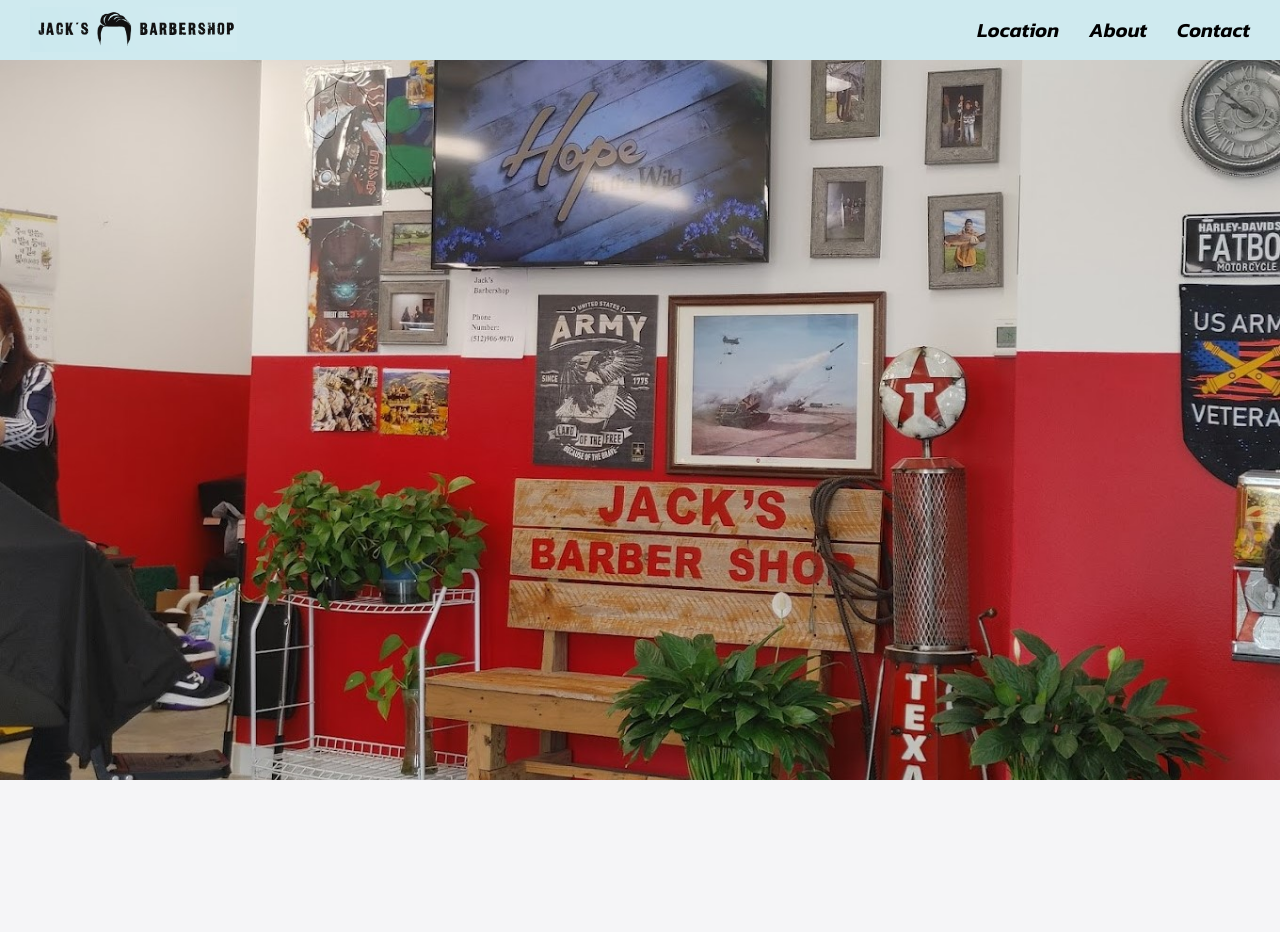
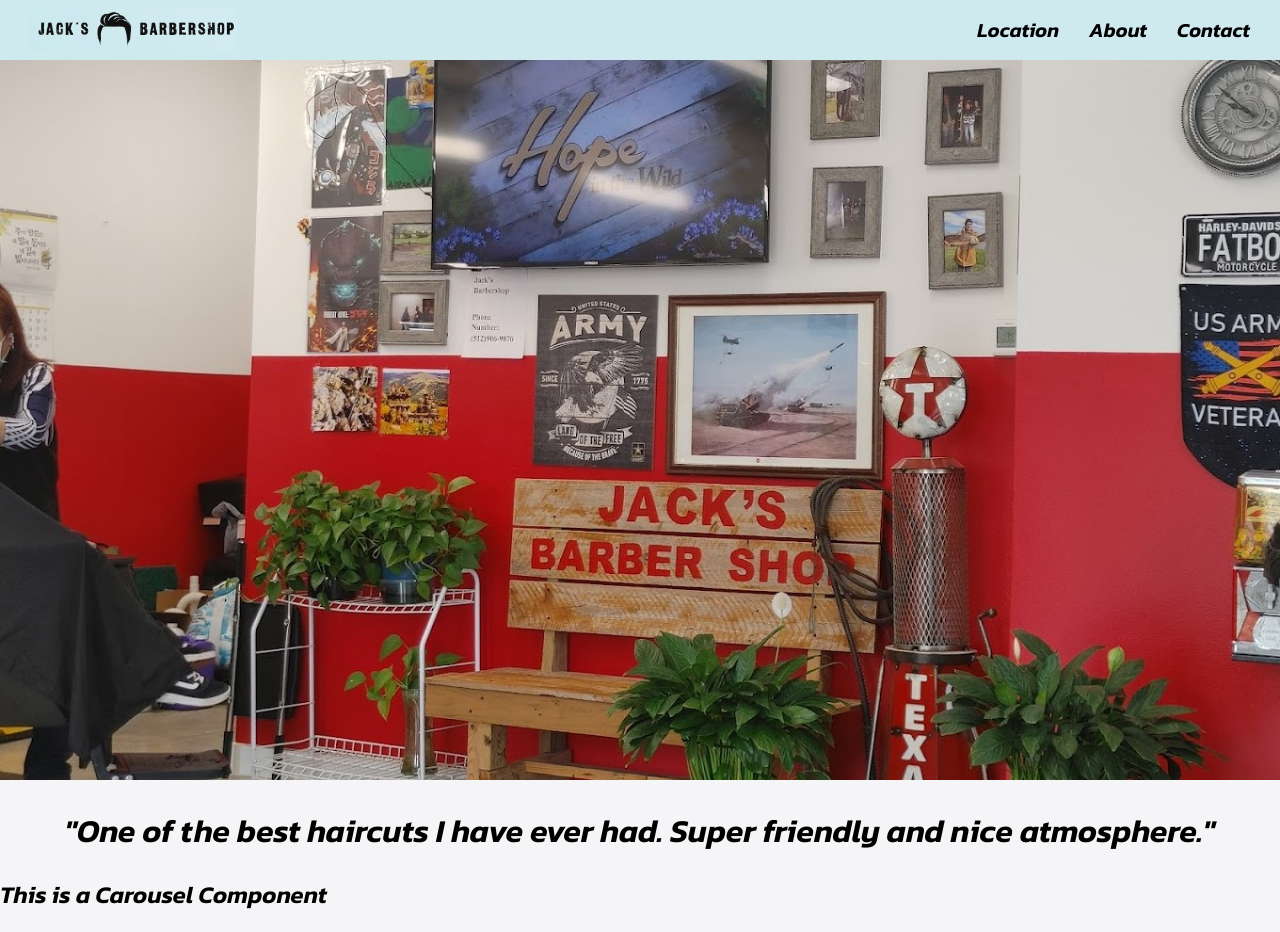
Before and after one commit to Brian4755/Jack-s-Barbershop, a React (Create React App) app: page / in a window 1280 px wide. Before the commit the page ends 800 px from the top, so only its background shows below. Built offline with nearby package versions, Linux system fonts and the light colour scheme.

Commit message:
carousel component within homepage

```diff
--- /dev/null
+++ b/src/Carousel.jsx
@@ -0,0 +1,9 @@
+const Carousel = () => {
+  return (
+    <>
+    <h2>This is a Carousel Component</h2>
+    </>
+   )
+}
+
+export default Carousel;
--- a/src/Home.jsx
+++ b/src/Home.jsx
@@ -1,13 +1,14 @@
+import Carousel from './Carousel'
 import './Home.css'
 
 const Home = () => {
   return (
     <>
-    <div className='homeImages'>
     <img className='insideshop' src="./insidebarbershop.jpg" alt="Inside Area" />
-    {/* <img className='barbershop' src="./barbershop.jpg" alt="Barbershop" />
-    <img className='barberself' src="./barberself.jpg" alt="Barber" /> */}
-    </div>
+    <h1>"One of the best haircuts I have ever had. Super friendly and nice atmosphere."</h1>
+    {/* <img src="./example1.jpg" alt="examplecut1" />
+    <img src="./example2.jpg" alt="examplecut2" /> */}
+    <Carousel />
     </>
    )
 }
```
